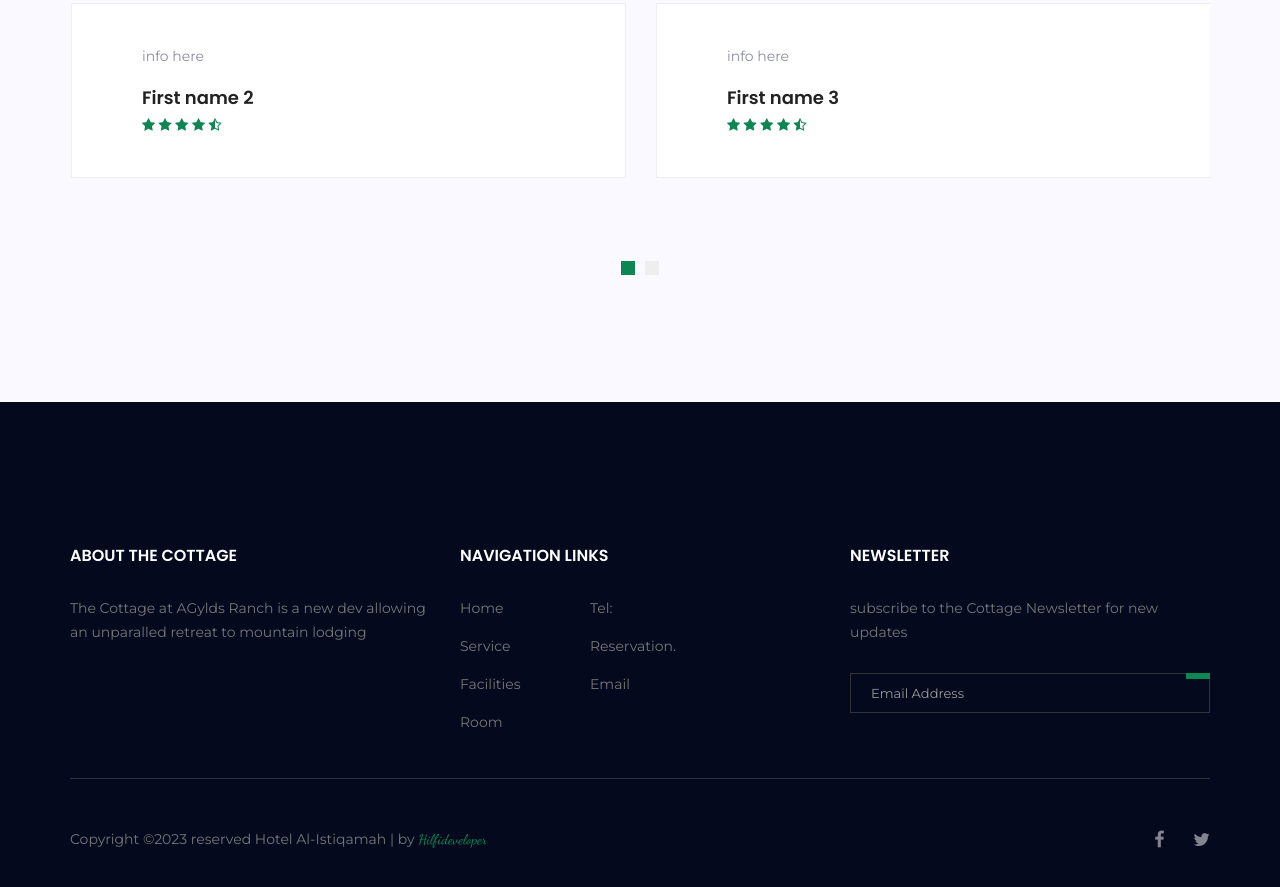
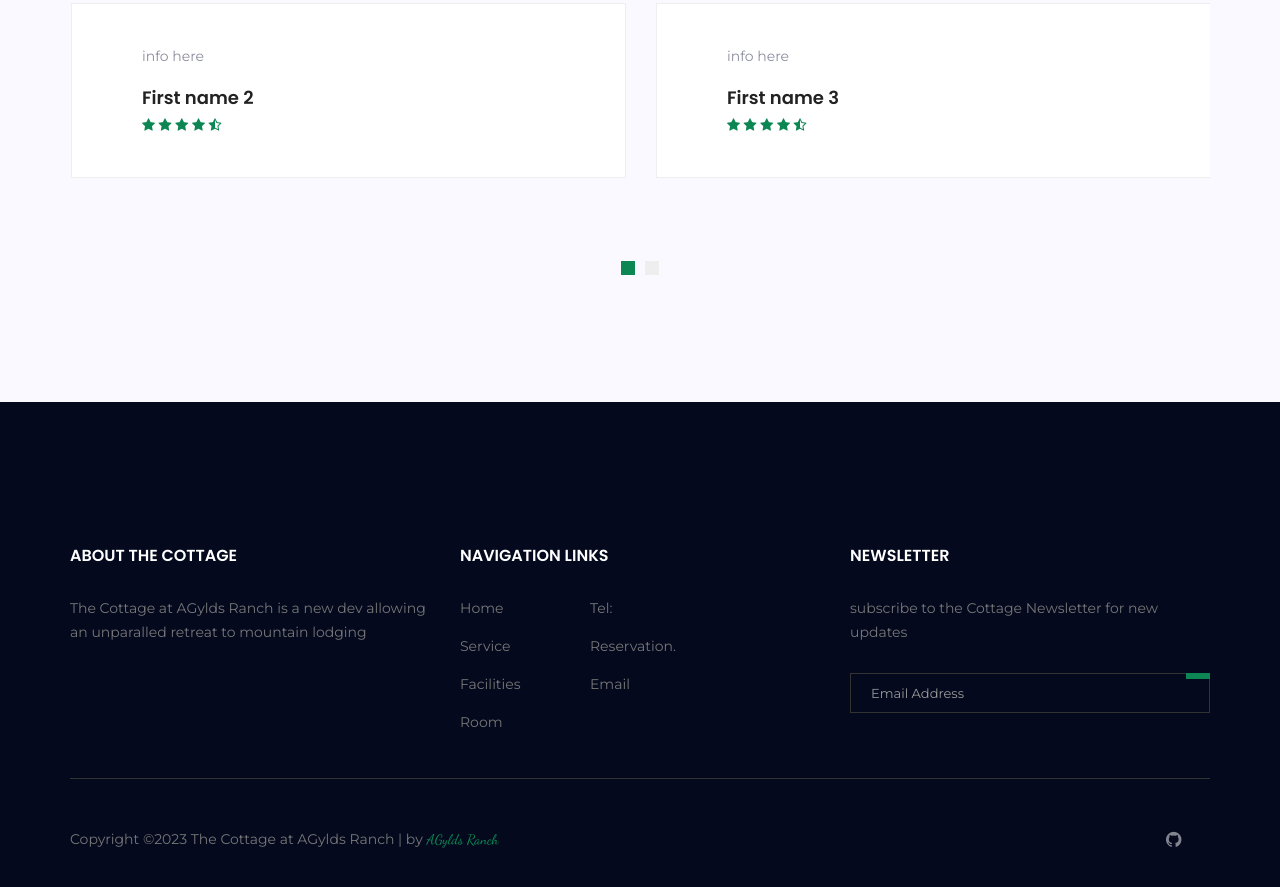
Before and after one commit to PrivateRnch/Cottage, a plain HTML site: page index.html in a window 1280 px wide. Shown: the part 3321-4208 px from the top of the page. Drawn offline with nearby package versions, Linux system fonts and the light colour scheme; files that its build step writes are made by us from their sources; files whose address does not match are found by name.

Commit message:
Update index.html

```diff
--- a/index.html
+++ b/index.html
@@ -404,11 +404,11 @@
                 <div class="border_line"></div>
                 <div class="row footer-bottom d-flex justify-content-between align-items-center">
                     <p class="col-lg-8 col-sm-12 footer-text m-0"><!-- Link back to Colorlib can't be removed. Template is licensed under CC BY 3.0. -->
-                        Copyright &copy;<script>document.write(new Date().getFullYear());</script> reserved Hotel Al-Istiqamah | by <span class="header-text"><a href="www.hilfideveloper.com">Hilfideveloper</a></span></a>
+                        Copyright &copy;<script>document.write(new Date().getFullYear());</script> The Cottage at AGylds Ranch | by <span class="header-text"><a href="privateranch.pages.dev">AGylds Ranch</a></span></a>
 <!-- Link back to Colorlib can't be removed. Template is licensed under CC BY 3.0. --></p>
                     <div class="col-lg-4 col-sm-12 footer-social">
-                        <a href="#"><i class="fa fa-facebook"></i></a>
-                        <a href="#"><i class="fa fa-twitter"></i></a>
+                        <a href="#"><i class="fa fa-github"></i></a>
+                        <a href="#"><i class="fa fa-telegram"></i></a>
                     </div>
                 </div>
             </div>
```
